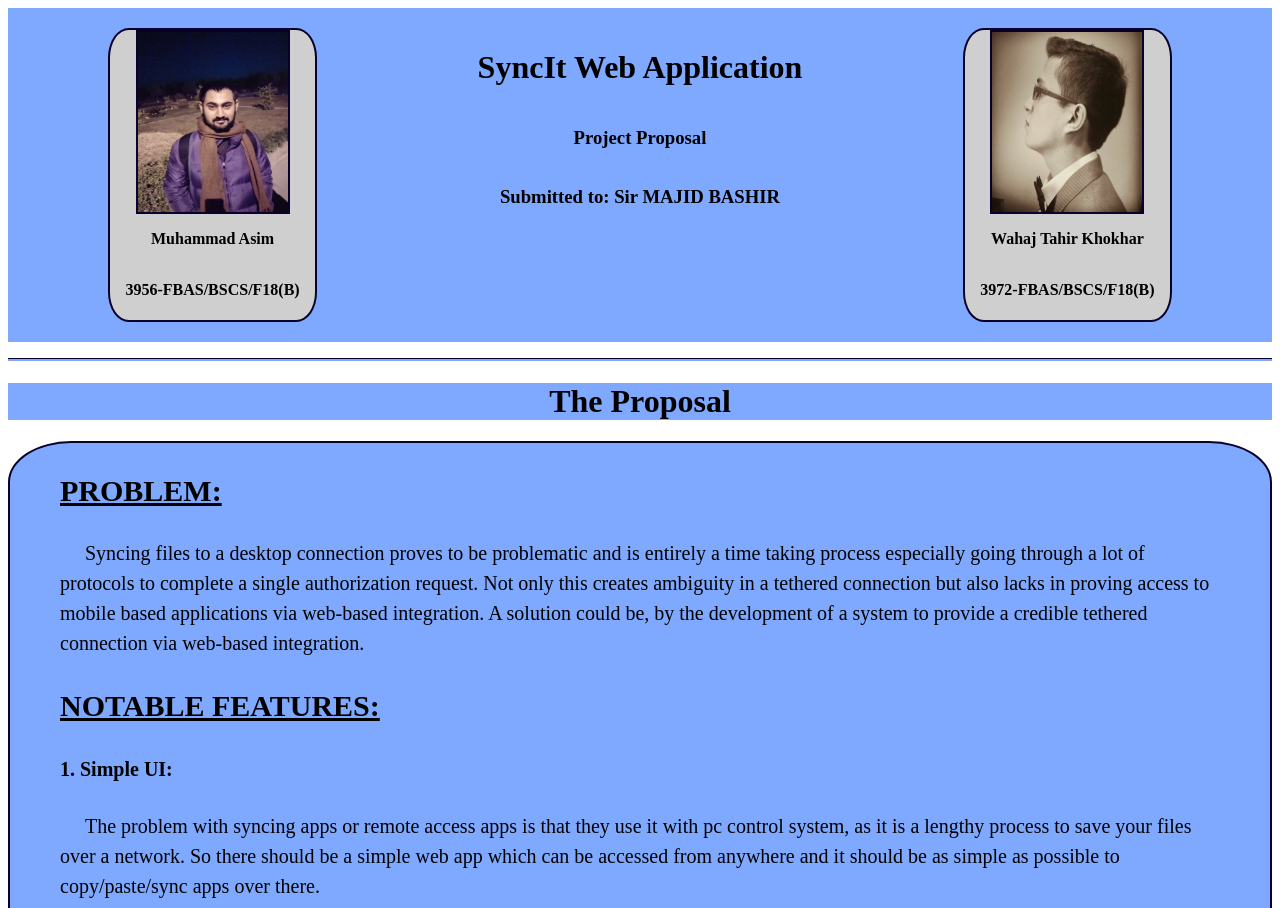
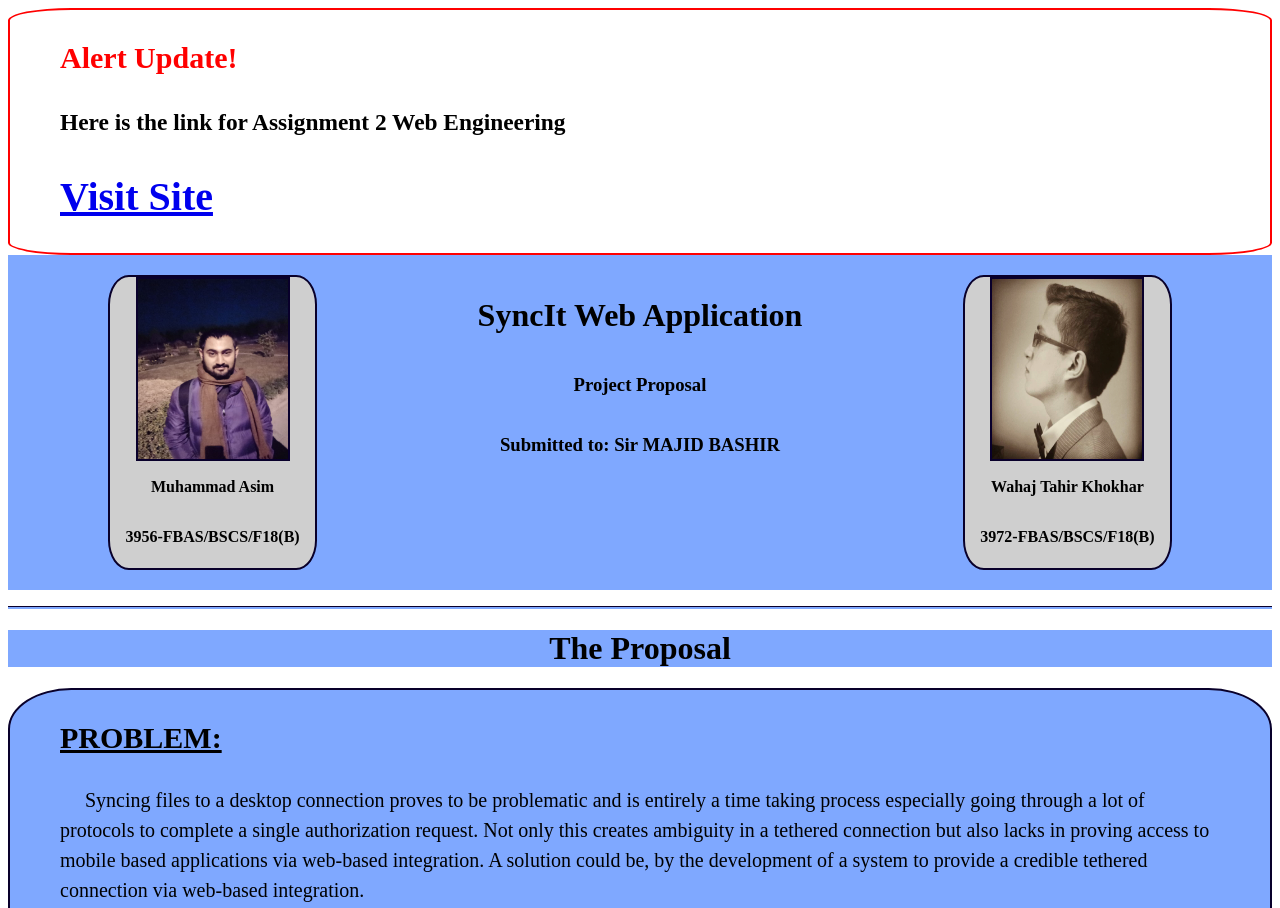
Before and after one commit to wahajkhokhar1/SyncIt, a website built with Parcel: page index.html in a window 1280 px wide. Shown: the top 908 px of the page. Built offline with nearby package versions, Linux system fonts and the light colour scheme.

Commit message:
ass 2 done

```diff
--- a/css/main.css
+++ b/css/main.css
@@ -6,7 +6,6 @@ hr {
   margin: 1em 0;
   padding: 0;
   background-color: #7fa8ff;
-
 }
 
 .header {
@@ -65,3 +64,11 @@ hr {
   text-indent: 25px;
   background-color: #7fa8ff;
 }
+.newSect {
+  padding-left: 50px;
+  padding-right: 50px;
+  font-size: 20px;
+  line-height: 1.5;
+  border: 2px solid red;
+  border-radius: 5%;
+}
--- a/index.html
+++ b/index.html
@@ -8,6 +8,15 @@
   </head>
 
   <body>
+    <div class="newSect">
+      <h2 style="color: red">Alert Update!</h2>
+      <h3>Here is the link for Assignment 2 Web Engineering</h3>
+      <h1>
+        <a href="https://wahajkhokhar1.github.io/Crap_Game_Assignmen2/"
+          >Visit Site</a
+        >
+      </h1>
+    </div>
     <div class="header">
       <div class="container">
         <img src="./img/Asim.jpeg" alt="ahmed_pic" srcset="" class="avatar" />
@@ -36,11 +45,13 @@
       <section class="problem">
         <h2 class="subtitle">PROBLEM:</h2>
         <p class="paragraph">
-          Syncing files to a desktop connection proves to be problematic and is entirely a time taking process
-          especially going through a lot of protocols to complete a single authorization request. Not only this
-           creates ambiguity in a tethered connection but also lacks in proving access to mobile based
-           applications via web-based integration. A solution could be, by the development of a system to
-           provide a credible tethered connection via web-based integration.
+          Syncing files to a desktop connection proves to be problematic and is
+          entirely a time taking process especially going through a lot of
+          protocols to complete a single authorization request. Not only this
+          creates ambiguity in a tethered connection but also lacks in proving
+          access to mobile based applications via web-based integration. A
+          solution could be, by the development of a system to provide a
+          credible tethered connection via web-based integration.
         </p>
       </section>
       <section class="">
@@ -49,17 +60,17 @@
           <h4>1. Simple UI:</h4>
           <p class="paragraph">
             The problem with syncing apps or remote access apps is that they use
-            it with pc control system, as it is a lengthy process to
-            save your files over a network. So there should be a simple web app which
-            can be accessed from anywhere and it should be as simple as possible
-            to copy/paste/sync apps over there.
+            it with pc control system, as it is a lengthy process to save your
+            files over a network. So there should be a simple web app which can
+            be accessed from anywhere and it should be as simple as possible to
+            copy/paste/sync apps over there.
           </p>
         </div>
         <div class="feature">
           <h4>2. Account:</h4>
           <p class="paragraph">
-            Every User would create his/her own personal library or folder using his
-            account.
+            Every User would create his/her own personal library or folder using
+            his account.
           </p>
         </div>
         <div class="feature">
@@ -72,8 +83,8 @@
         <div class="feature">
           <h4>4. Future:</h4>
           <p class="paragraph">
-            In future this project can be extended into a to both Android/OS for using applications
-            on cross platforms.
+            In future this project can be extended into a to both Android/OS for
+            using applications on cross platforms.
           </p>
         </div>
       </section>
```
